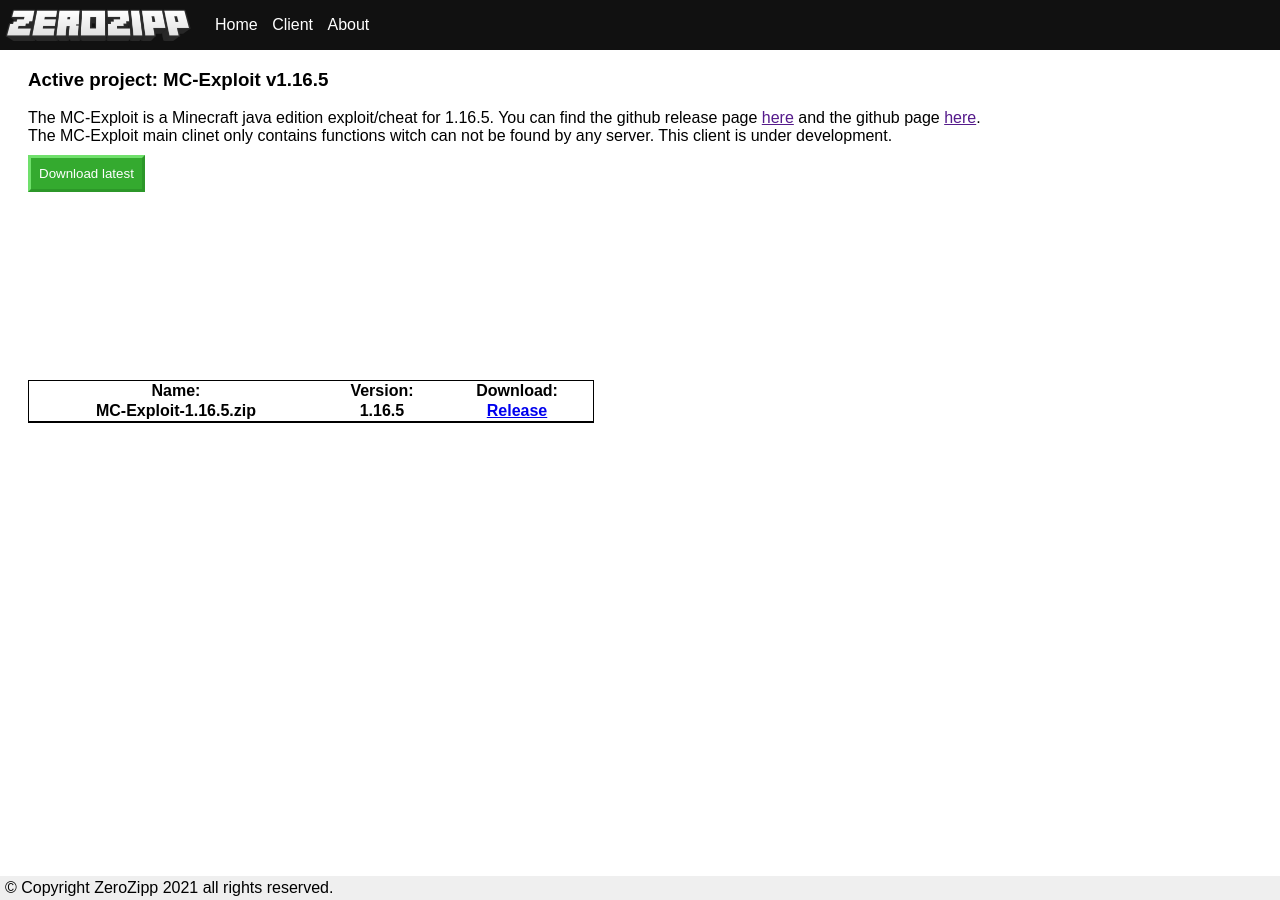
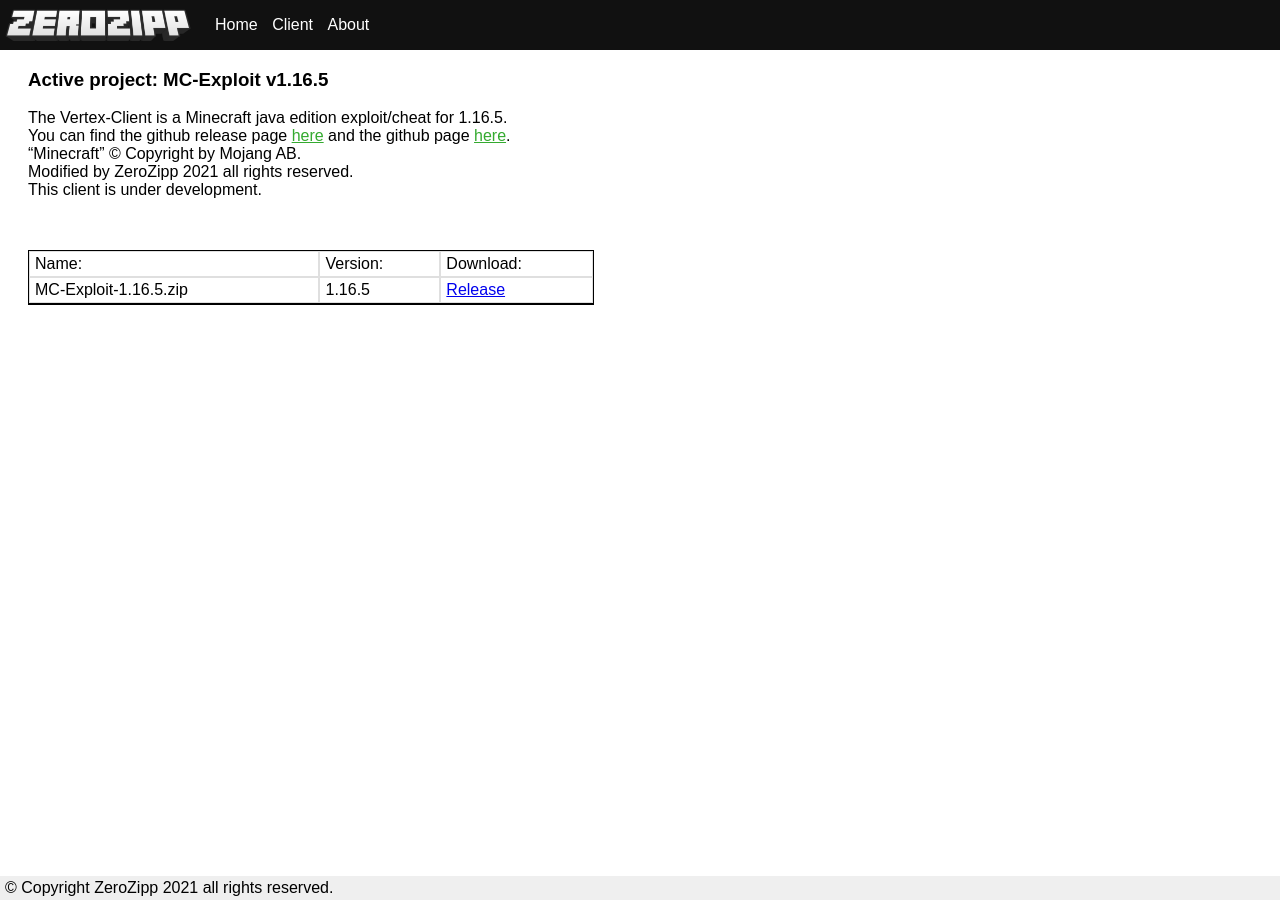
Before and after one commit to ZeroZipp/zerozipp.github.io, a Jekyll site: the page built from client/index.md, in a window 1280 px wide. Built offline with Jekyll 4.4.1, drawn with Linux system fonts in a browser that asks for light colours; our own code applies the rules of GitHub Pages for plain Markdown files.

Commit message:
Update index.md

```diff
--- a/client/index.md
+++ b/client/index.md
@@ -1,18 +1,18 @@
 <h3>Active project: MC-Exploit v1.16.5</h3>
-The MC-Exploit is a Minecraft java edition exploit/cheat for 1.16.5.
-You can find the github release page <a class="a" href="">here</a> and the github page <a class="a" href="">here</a>.<br>
-The MC-Exploit main clinet only contains functions witch can not be found by any server.
+The Vertex-Client is a Minecraft java edition exploit/cheat for 1.16.5.<br>
+You can find the github release page <a class="link" href="https://github.com/ZeroZipp/Vetex-Client/releases">here</a> and the github page <a class="link" href="https://github.com/ZeroZipp/Vetex-Client">here</a>.<br>
+"Minecraft" © Copyright by Mojang AB.<br>
+Modified by ZeroZipp 2021 all rights reserved.<br>
 This client is under development.<br>
-<button class="button" onclick="size('client')">Download latest</button>
-<table style="top: 330px; width: 566px" class="downloads">
+<table style="top: 200px; width: 566px" class="downloads">
   <tr>
-    <th class="th">Name:</th>
-    <th class="th">Version:</th>
-    <th class="th">Download:</th>
+    <th class="list">Name:</th>
+    <th class="list">Version:</th>
+    <th class="list">Download:</th>
   </tr>
   <tr>
-    <th class="th">MC-Exploit-1.16.5.zip</th>
-    <th class="th">1.16.5</th>
-    <th class="th"><a href="./client.html" class="a">Release</a></th>
+    <th class="list">MC-Exploit-1.16.5.zip</th>
+    <th class="list">1.16.5</th>
+    <th class="list"><a href="./client.html" class="a">Release</a></th>
   </tr>
 </table>
```
